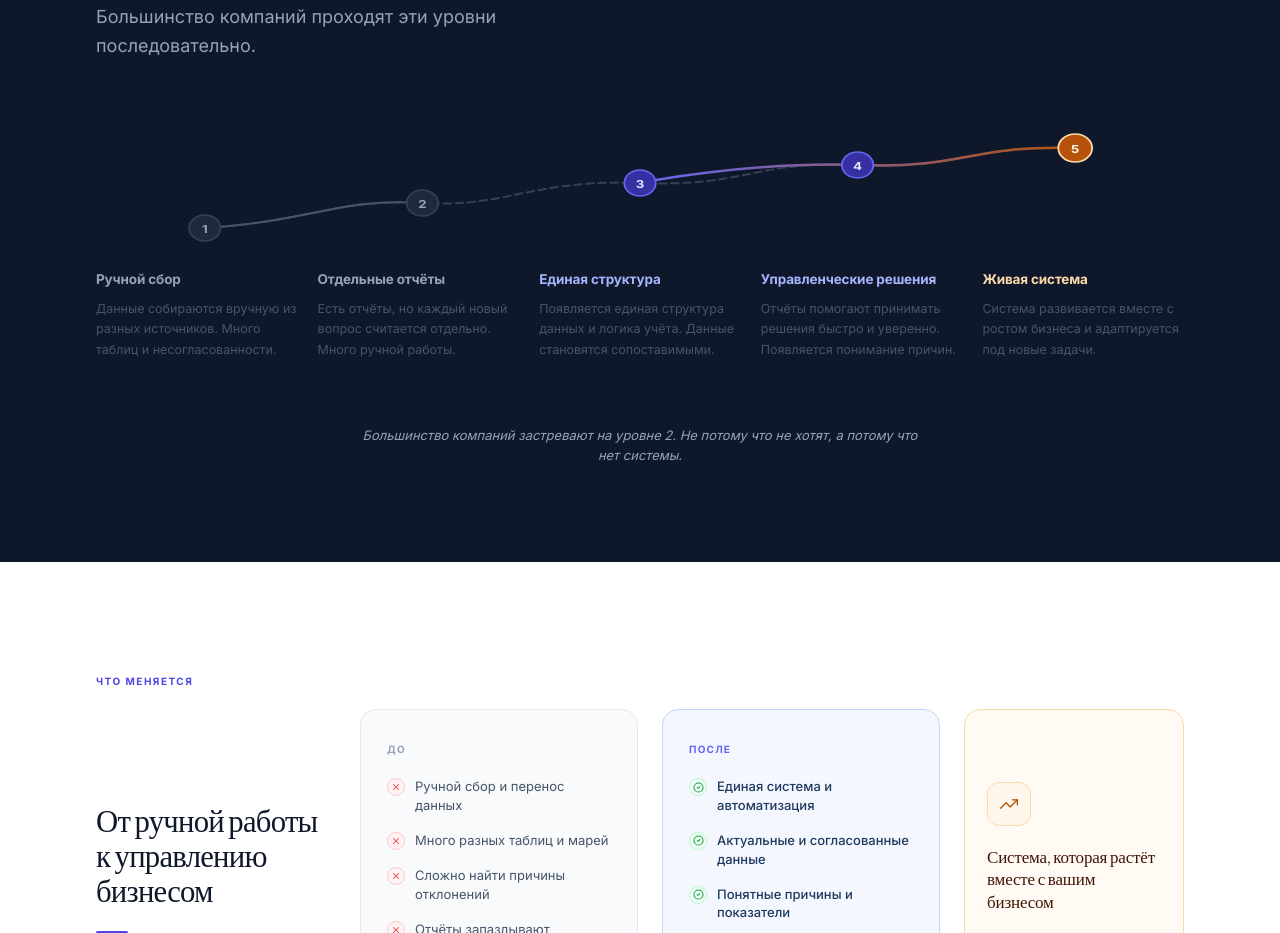
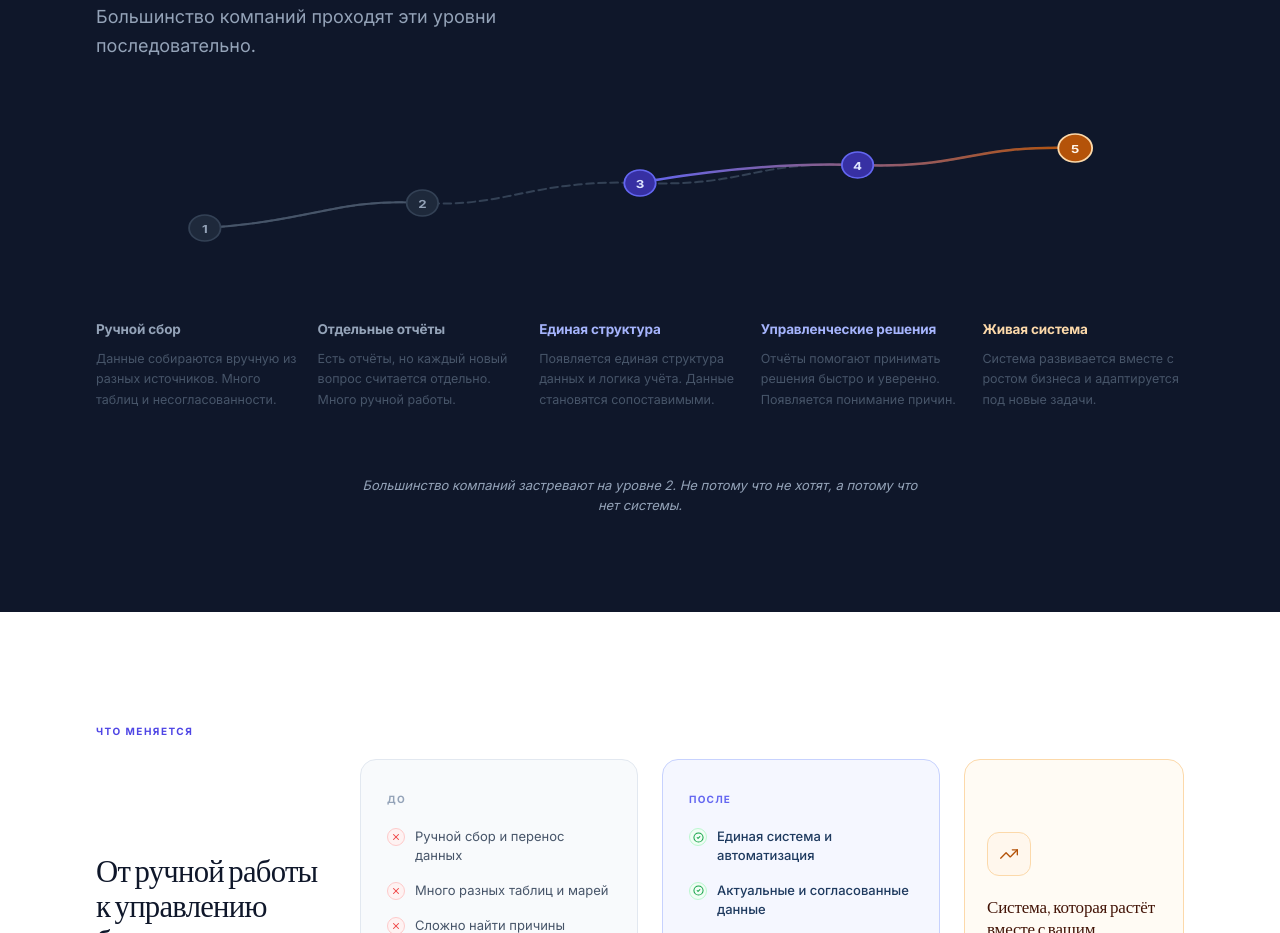
Before and after one commit to workdisk501-art/Uslugi, a React (Vite) app: page / in a window 1280 px wide. Shown: the part 840-1773 px from the top of the page. Built offline with nearby package versions, Linux system fonts and the light colour scheme.

Commit message:
Updated HomePage.tsx

```diff
--- a/src/pages/HomePage.tsx
+++ b/src/pages/HomePage.tsx
@@ -87,9 +87,9 @@ function MaturityMap() {
           <div style={{ position: 'relative', width: '100%', marginBottom: 8 }}>
             {/* SVG trajectory arc */}
             <svg
-              viewBox="0 0 900 110"
+              viewBox="0 0 900 160"
               preserveAspectRatio="none"
-              style={{ width: '100%', height: 110, display: 'block' }}
+              style={{ width: '100%', height: 160, display: 'block' }}
             >
               {/* Dashed path */}
               <path
```
